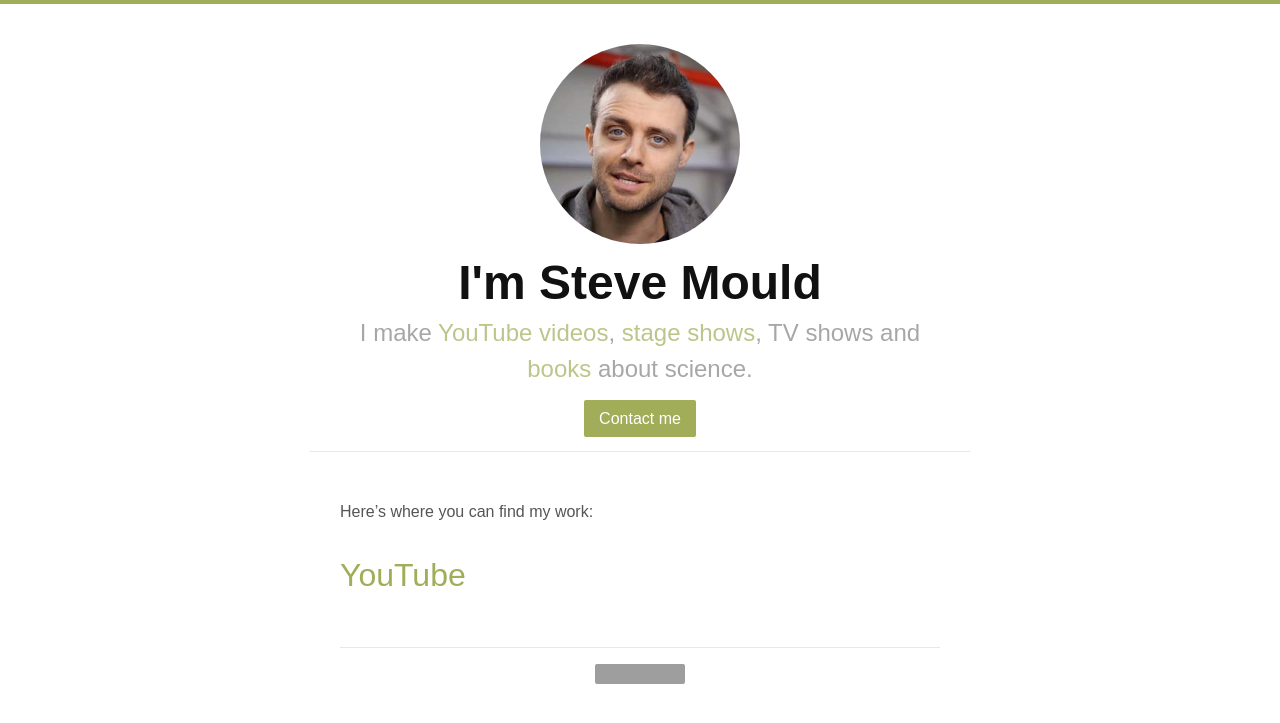
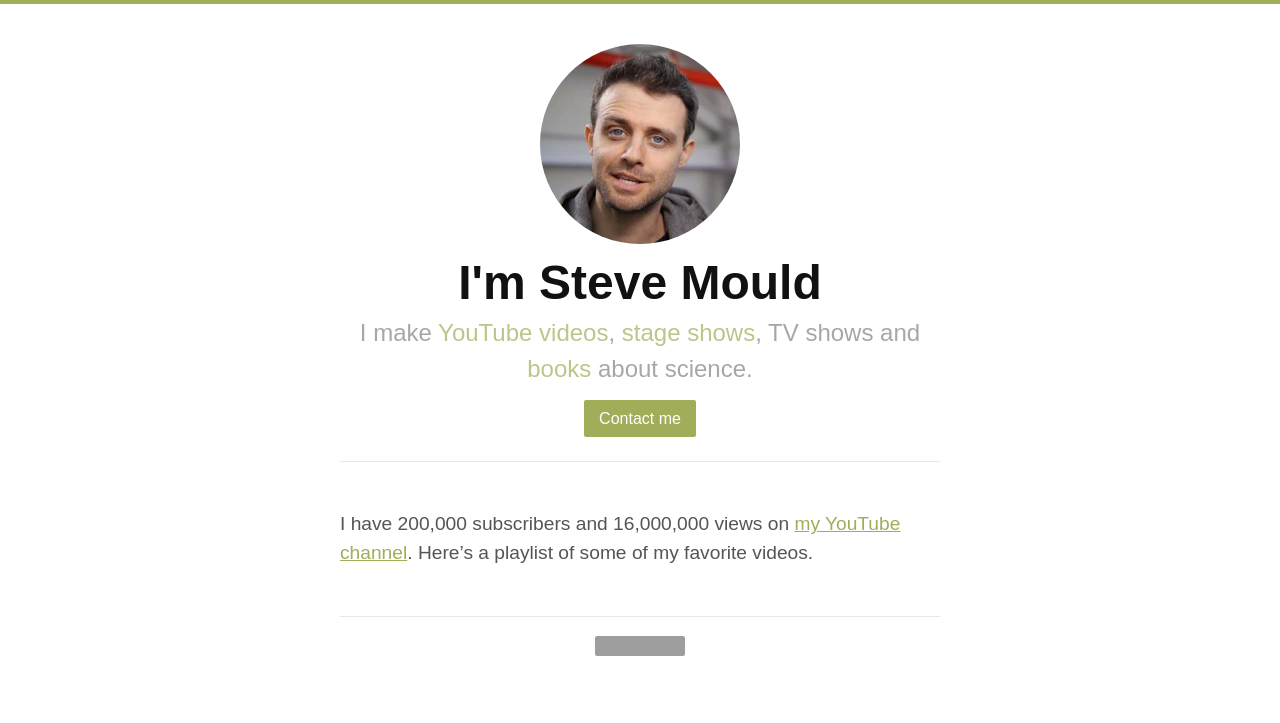
Before and after one commit to steventhebrave/steventhebrave.github.io, a Jekyll site: the page built from index.md, in a window 1280 px wide. Shown: the top 723 px of the page. Built offline with Jekyll 4.4.1, drawn with Linux system fonts in a browser that asks for light colours; grey boxes are pictures that could not be loaded.

Commit message:
Some tweaks

```diff
--- /dev/null
+++ b/Gemfile
@@ -0,0 +1,4 @@
+# Skinny Bones Gemfile
+source "https://rubygems.org"
+
+gem 'jekyll-seo-tag'
--- a/_config.yml
+++ b/_config.yml
@@ -63,3 +63,5 @@
 
 
 # gems: [jekyll-paginate, jekyll-seo-tag]
+plugins:
+  - jekyll-seo-tag
--- a/_sass/_layout.scss
+++ b/_sass/_layout.scss
@@ -23,10 +23,14 @@ body {
 
 a {
     color: $brand-color;
-    text-decoration: none;
+    /*text-decoration: none;*/
     &:hover {
         color: $h-color;
     }
+}
+
+p {
+    font-size: 1.2em;
 }
 
 img {
@@ -117,8 +121,23 @@ pre {
 
 .jumbo {
     text-align: center;
-    padding: 40px 30px 20px 30px;
+    padding: 40px 0px 30px 0px;
     border-bottom: 1px solid $grey-color-light;
+}
+
+.jumbo a {
+    text-decoration: none;
+}
+
+.jumbo-button {
+    background-color: $brand-color;
+    color: #fff;
+    border-radius: 2px;
+    padding: 10px 15px;
+    &:hover{
+        color: #fff;
+        background-color: $h-color;
+    }
 }
 
 .main-title {
@@ -192,17 +211,6 @@ pre {
     }
 }
 */
-.jumbo-button {
-    background-color: $brand-color;
-    color: #fff;
-    border-radius: 2px;
-    padding: 10px 15px;
-    margin: 30px;
-    &:hover{
-        color: #fff;
-        background-color: $h-color;
-    }
-}
 
 .footer {
     margin-top: 3em;
--- a/index.md
+++ b/index.md
@@ -1,6 +1,4 @@
 ---
 layout: page
 ---
-Here's where you can find my work:
-
-# YouTube
+I have 200,000 subscribers and 16,000,000 views on [my YouTube channel](https://www.youtube.com/stevemould). Here's a playlist of some of my favorite videos.
```
Also changed, not shown: Gemfile.lock (added).
